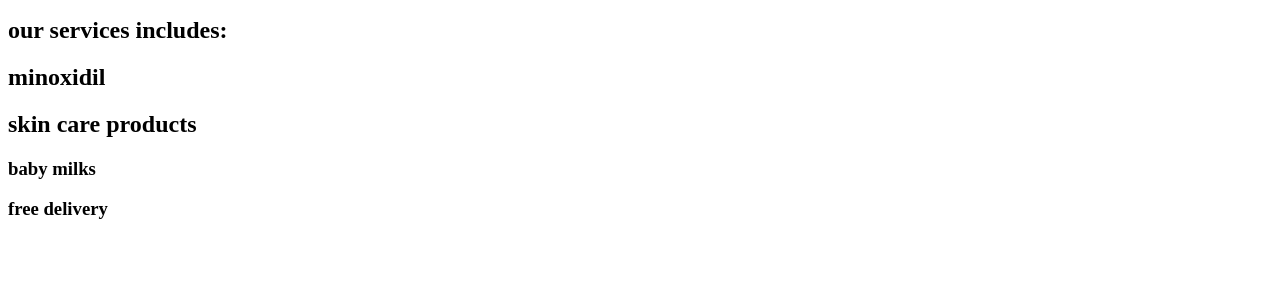
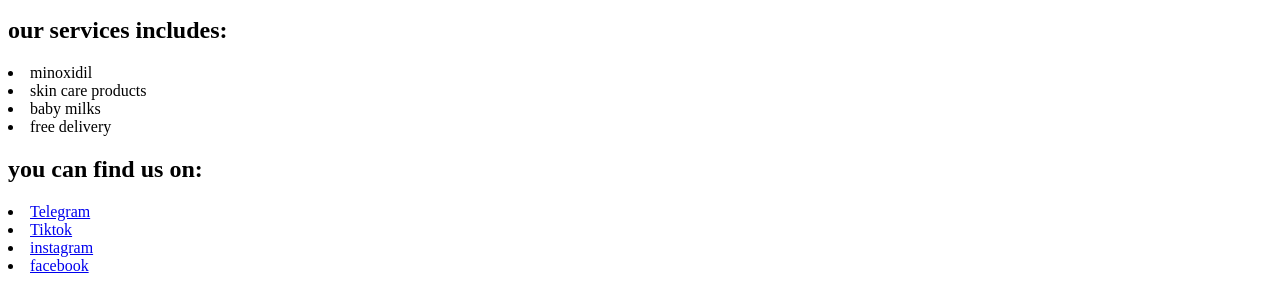
Before and after one commit to netsi-YD/lehulumstore, a plain HTML site: page index.html in a window 1280 px wide. Shown: the part 675-958 px from the top of the page. Before the commit the page ends 914 px from the top, so only its background shows below. Drawn offline with Linux system fonts and the light colour scheme.

Commit message:
added nav

```diff
--- a/index.html
+++ b/index.html
@@ -9,12 +9,20 @@
     <img src="images/lehulum.jpg" alt="logo of the store" width="500" height="500">
     <p>Welcome to Lehulum Store, your one-stop online destination for a curated selection of beauty products, health essentials, and baby care items. At Lehulum, we understand the importance of quality and effectiveness, which is why we offer a range of premium beauty solutions, including skincare and haircare products featuring minoxidil for hair growth. Additionally, our store provides trusted baby milks and other essential baby care products to support your little one's health and well-being. With a commitment to exceptional customer service and a seamless shopping experience, Lehulum Store is here to meet your diverse needs. Explore our collection today and discover the perfect products to enhance your beauty routine and care for your family!</p>
     <h2>our services includes:</h2>
-    <aside>
-        <h2>minoxidil</h2>
-        <h2>skin care products</h2>
-        <h3>baby milks</h3>
-        <h3>free delivery</h3>
-    </aside>
+    <nav>
+        <li>minoxidil</li>
+        <li>skin care products</li>
+        <li>baby milks</li>
+        <li>free delivery</li>
+    </nav>
+    <h2>you can find us on:</h2>
+    <nav>
+        <li><a href="https://t.me/lehulumstore">Telegram</a></li>
+        <li><a href="https://www.tiktok.com/@lehulum.store?_r=1&_d=e7g48gj0fbf141&sec_uid=MS4wLjABAAAAm2RwrOdRf5hhOXbv26cjKt6BIF3-bhWBJdruNkYIXZT5a_sev2LqccK1kXaHPqQG&share_author_id=7145812270785430533&sharer_language=en&source=h5_m&u_code=d986kjbcbj7013&timestamp=1721819211&user_id=6757612912460514309&sec_user_id=MS4wLjABAAAABWbyOe3XTCwuGSv2m2l7x0zMpedqbmvMaFol0oBaNHQ29inPdYpBgcdG27Xub49L&utm_source=copy&utm_campaign=client_share&utm_medium=android&share_iid=7353617382366349062&share_link_id=4d3e48e3-c496-48b8-91bc-c31e75a76554&share_app_id=1233&ugbiz_name=ACCOUNT&ug_btm=b6880%2Cb5836&social_share_type=5&enable_checksum=1">Tiktok</a>
+        <li><a href="https://www.instagram.com/lehulum_store?igsh=OThrdG16cHF6cnRo">instagram</a></li>
+        <li><a href="https://www.facebook.com/lehulumstore">facebook</a></li>
+
+    </nav>
 
 </body>
 </html>
```
